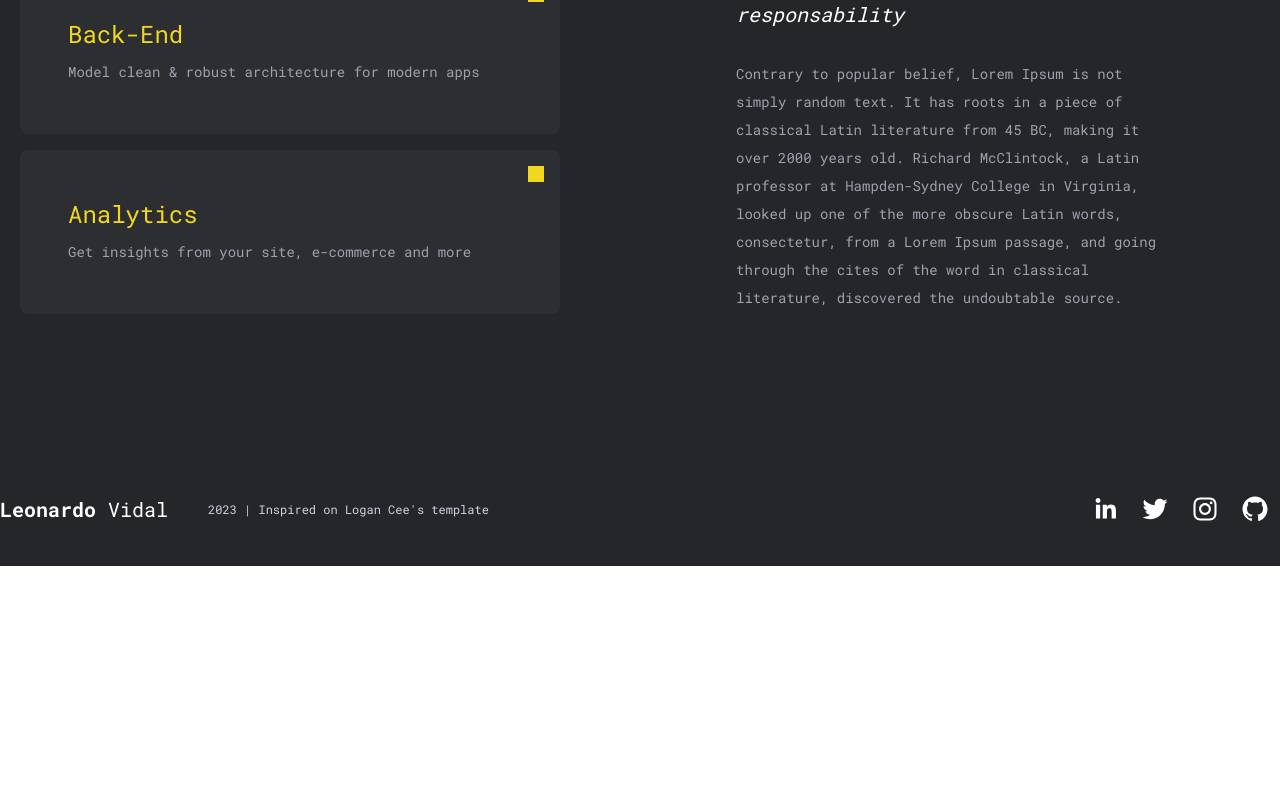
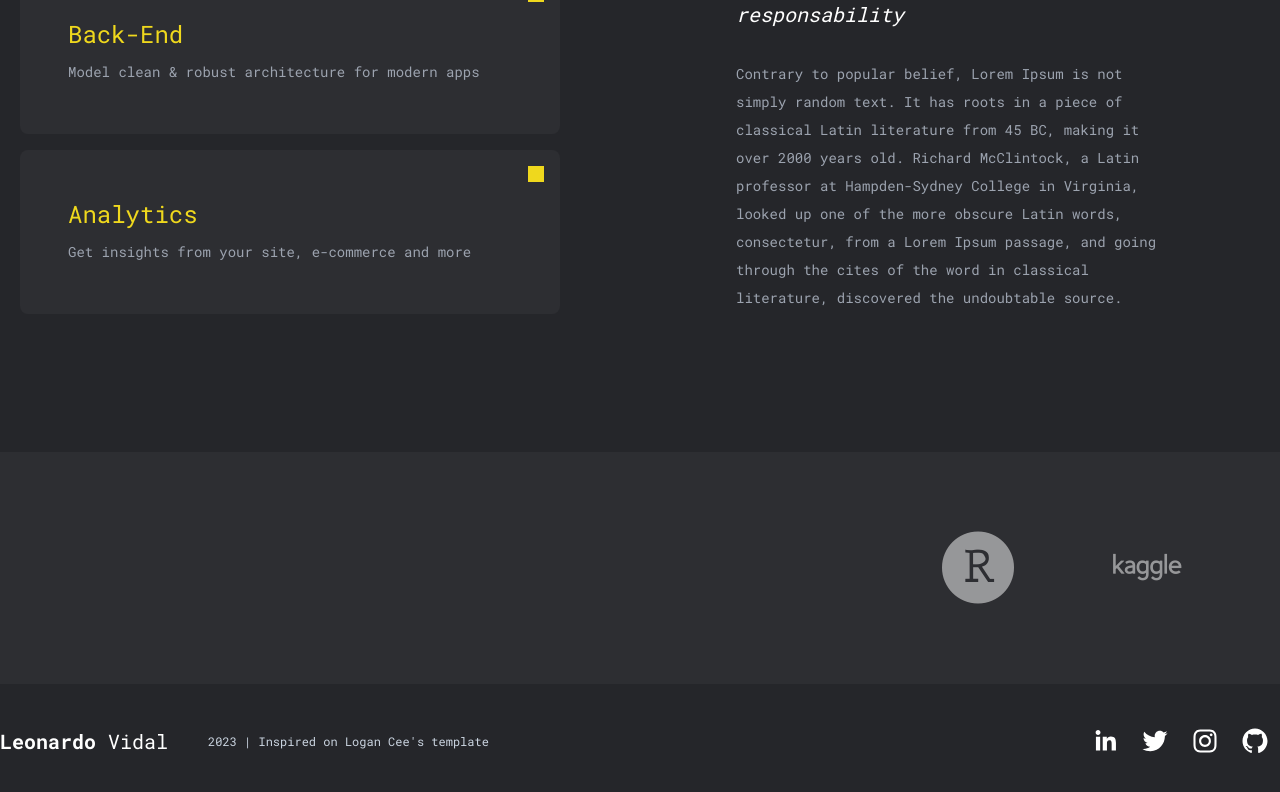
Before and after one commit to lvidal1/profile-2023, a Next.js app: page / in a window 1280 px wide. Shown: the part 1148-1940 px from the top of the page. Before the commit the page ends 1714 px from the top, so only its background shows below. Built offline with nearby package versions, Linux system fonts and the light colour scheme.

Commit message:
Add tool section

```diff
--- /dev/null
+++ b/components/Tools.tsx
@@ -0,0 +1,19 @@
+import React from 'react'
+import classNames from 'classnames'
+import styles from "../styles/components/Tools.module.scss"
+
+export const Tools = () => {
+    return (
+        <section className={styles.section}>
+            <div className={styles.container}>
+                <i className={classNames([styles.icon, "devicon-react-original"])}></i>
+                <i className={classNames([styles.icon, "devicon-tailwindcss-plain"])}></i>
+                <i className={classNames([styles.icon, "devicon-jest-plain"])}></i>
+                <i className={classNames([styles.icon, "devicon-php-plain"])}></i>
+                <i className={classNames([styles.icon, "devicon-nodejs-plain"])}></i>
+                <i className={classNames([styles.icon, "devicon-docker-plain"])}></i>
+                <i className={classNames([styles.icon, "devicon-amazonwebservices-plain-wordmark"])}></i>
+            </div>
+        </section>
+    )
+}
--- a/package.json
+++ b/package.json
@@ -13,6 +13,7 @@
     "@types/react": "18.0.26",
     "@types/react-dom": "18.0.10",
     "classnames": "^2.3.2",
+    "devicon": "^2.15.1",
     "eslint": "8.31.0",
     "eslint-config-next": "13.1.1",
     "next": "13.1.1",
--- a/pages/_app.tsx
+++ b/pages/_app.tsx
@@ -1,4 +1,5 @@
 import '../styles/globals.css'
+import "devicon/devicon.min.css";
 import type { AppProps } from 'next/app'
 
 export default function App({ Component, pageProps }: AppProps) {
--- a/pages/index.tsx
+++ b/pages/index.tsx
@@ -3,6 +3,7 @@ import classNames from 'classnames'
 import Hero from '../components/Hero'
 import Footer from '../components/Footer'
 import { Introduction } from '../components/Introduction'
+import { Tools } from '../components/Tools'
 
 export default function Home() {
   return (
@@ -16,6 +17,7 @@ export default function Home() {
       <main>
         <Hero />
         <Introduction />
+        <Tools />
       </main>
       <Footer />
     </>
--- a/styles/components/Introduction.module.scss
+++ b/styles/components/Introduction.module.scss
@@ -9,7 +9,7 @@
 }
 
 .scope{
-    @apply sm:w-1/2 md:pr-20 space-y-4 order-2 sm:order-1 mt-10 md:mt-0;
+    @apply sm:w-1/2 md:pr-20 space-y-4 order-2 sm:order-1 my-10 md:my-0;
 }
 
 .speech{
--- /dev/null
+++ b/styles/components/Tools.module.scss
@@ -0,0 +1,12 @@
+.section{
+    @apply bg-dark-gray text-white;
+}
+
+.container{
+    @apply mx-auto max-w-screen-xl text-center;
+    @apply flex py-20 justify-evenly;
+}
+
+.icon{
+    @apply block text-3xl sm:text-7xl opacity-50 hover:opacity-90;
+}
```
